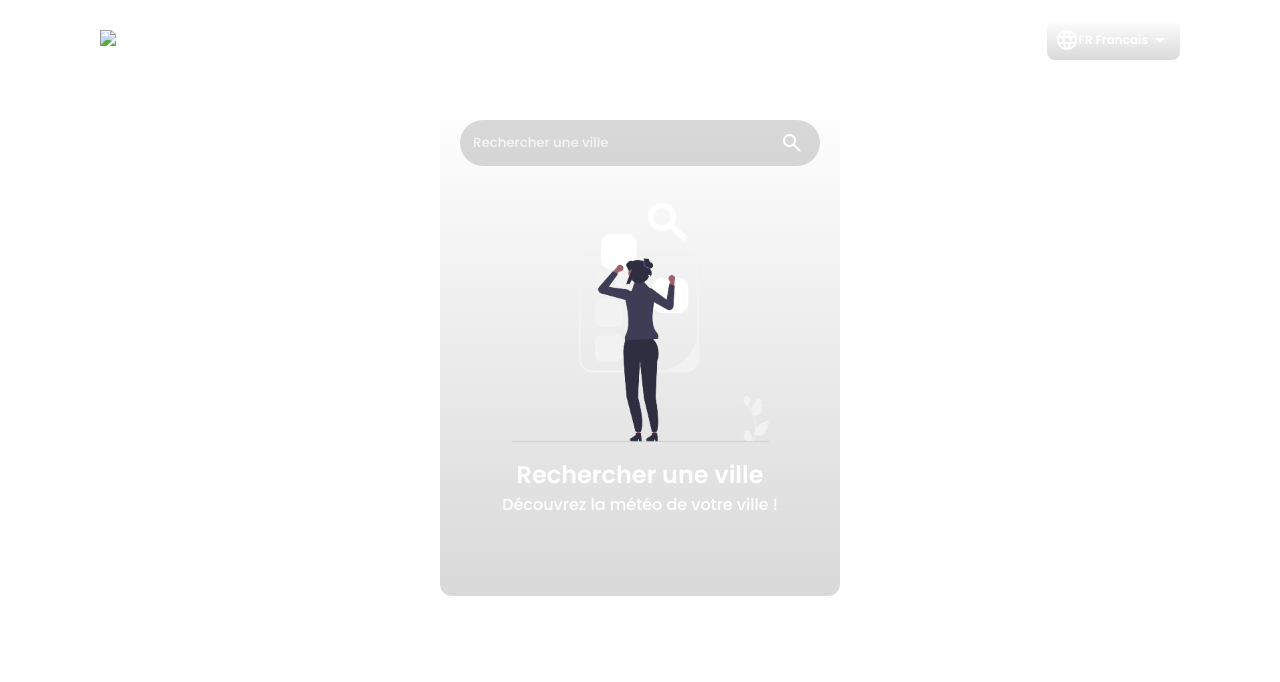
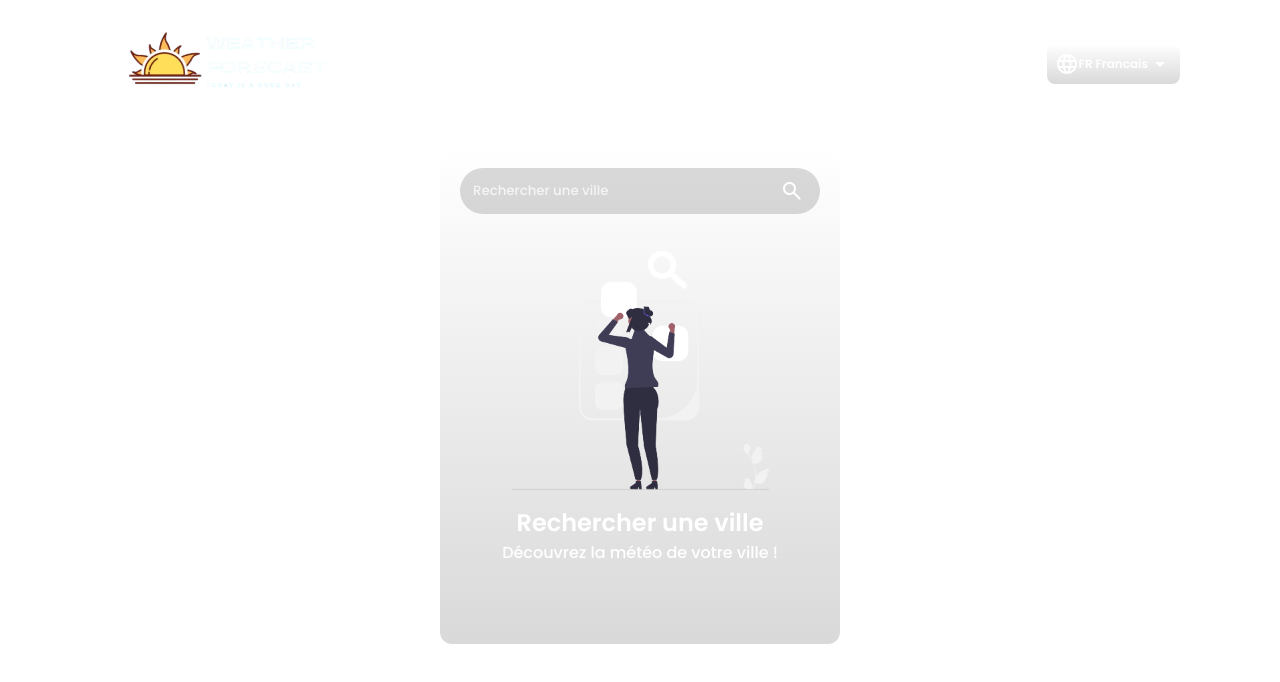
Before and after one commit to pegannan/weather_dashboard_project, a plain HTML site: page french-page.html in a window 1280 px wide. Drawn offline with nearby package versions, Linux system fonts and the light colour scheme; files whose address does not match are found by name.

Commit message:
Update french-page.html

```diff
--- a/french-page.html
+++ b/french-page.html
@@ -4,8 +4,8 @@
     <meta charset="UTF-8">
     <meta name="viewport" content="width=device-width, initial-scale=1.0">
     <title>Weather App</title>
-    <link rel="stylesheet" href="weather.css">
-    <script src="weather-fr.js" defer></script>
+    <link rel="stylesheet" href="src/weather.css">
+    <script src="src/weather-fr.js" defer></script>
     <!--import icon-->
     <link rel="stylesheet" href="https://fonts.googleapis.com/css2?family=Material+Symbols+Outlined:opsz,wght,FILL,GRAD@24,400,0,0&icon_names=search" />
 </head>
@@ -15,7 +15,7 @@
         <div class="header-top">
             <div class="header-container">
                 <div class="logo">
-                    <img src="icons/logo.png">
+                    <img src="src/assets/logo.png">
                 </div>
                 <div class="dropdown">
                     <button onclick="dropDown()" class="dropbtn">
```
